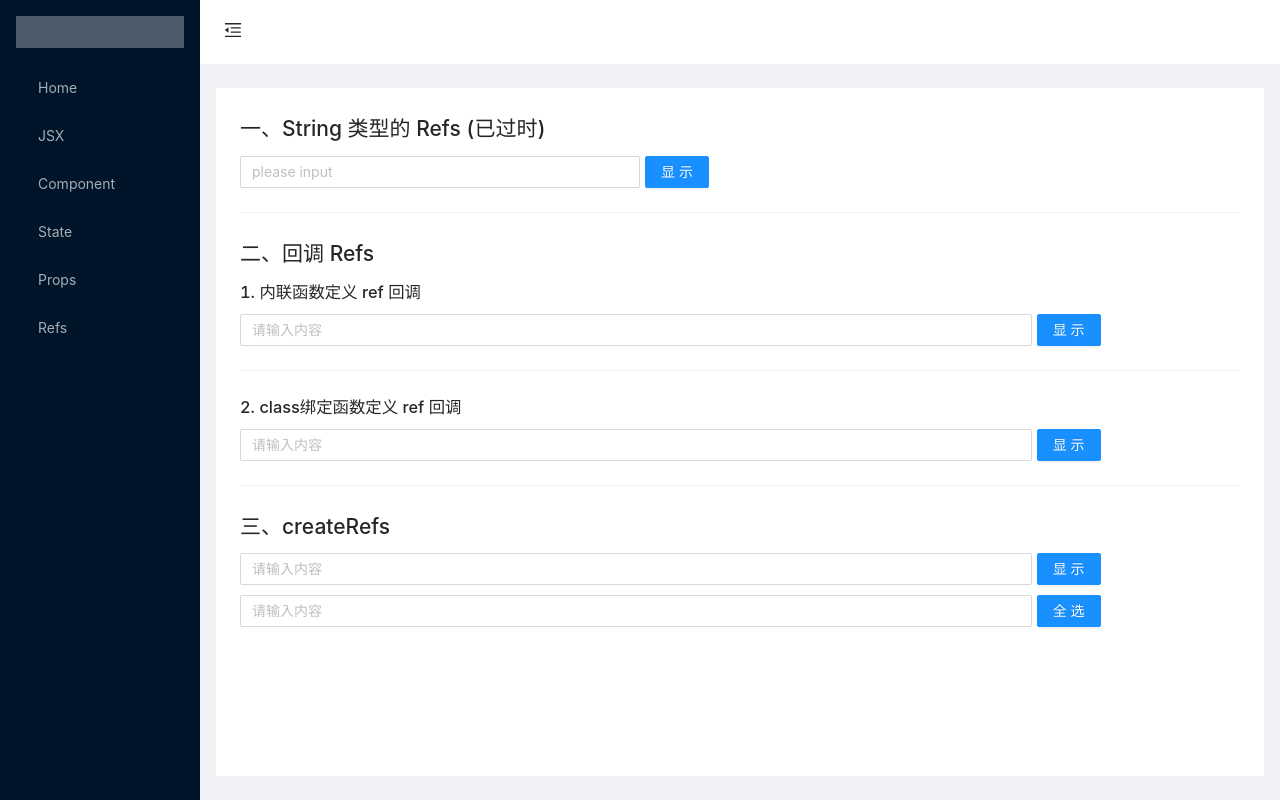
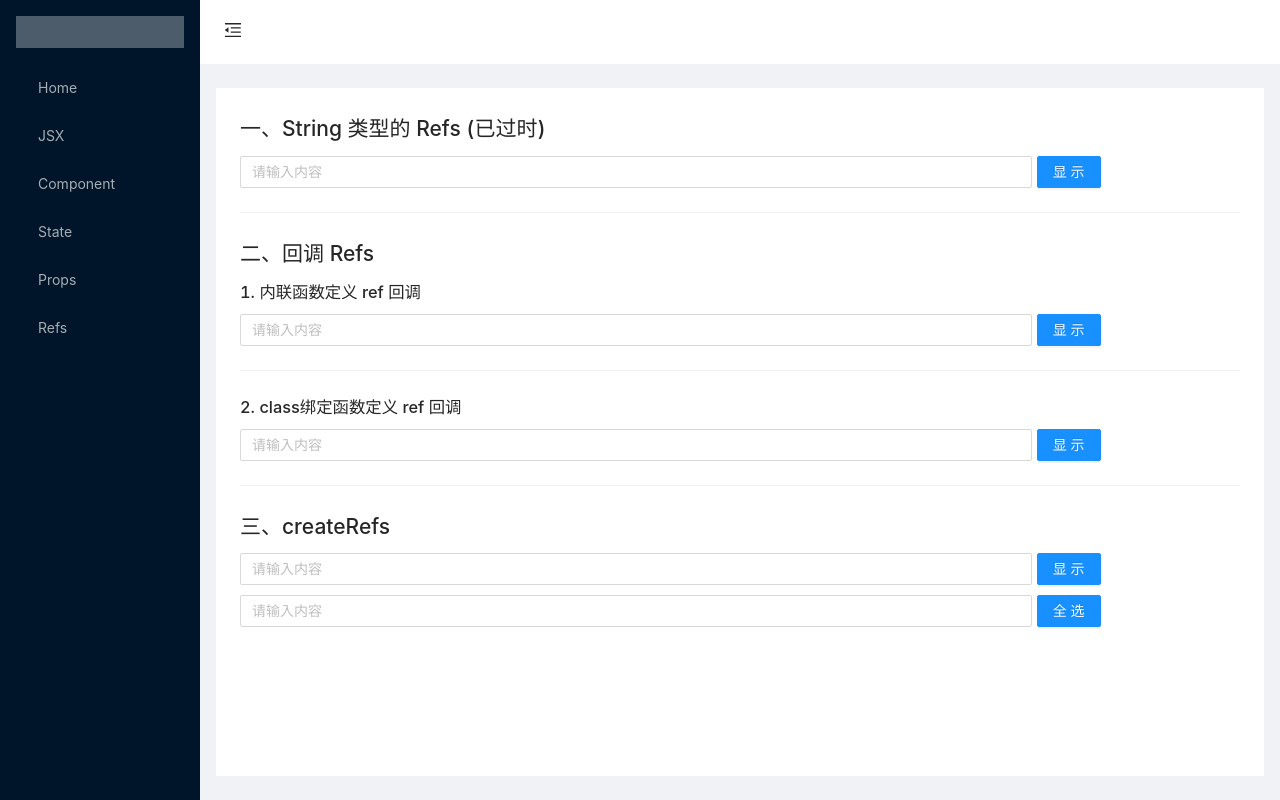
Before and after one commit to StevieTaylor/react-studying, a React (Create React App) app: page /refs in a window 1280 px wide. Built offline with nearby package versions, Linux system fonts and the light colour scheme.

Commit message:
[feat] String类型的refs

```diff
--- a/src/pages/Refs/StringRefs.tsx
+++ b/src/pages/Refs/StringRefs.tsx
@@ -2,11 +2,11 @@
  * @Author: Stevie
  * @Date: 2021-04-02 01:15:51
  * @LastEditors: Stevie
- * @LastEditTime: 2021-04-02 01:24:11
+ * @LastEditTime: 2021-04-08 01:39:48
  * @Description: file content
  */
 import React from 'react';
-import { Button, Input, message } from 'antd';
+import { Button, Col, Input, message, Row } from 'antd';
 
 class StringRefs extends React.Component {
 
@@ -17,16 +17,17 @@ class StringRefs extends React.Component {
     }
 
     render() {
-        const style = {
-            display: 'inline',
-            width: 400,
-            marginRight: 5
-        }
         return (
             <div>
                 <h2>一、String 类型的 Refs (已过时)</h2>
-                <Input placeholder="please input" style={style} ref="stringRef" />
-                <Button type="primary" onClick={this.showValue}>显示</Button>
+                <Row>
+                    <Col span={19}>
+                        <Input placeholder="请输入内容" ref="stringRef" />
+                    </Col>
+                    <Col span={5} className="paddingLeft5">
+                        <Button type="primary" onClick={this.showValue}>显示</Button>
+                    </Col>
+                </Row>
             </div>
         )
     }
```
